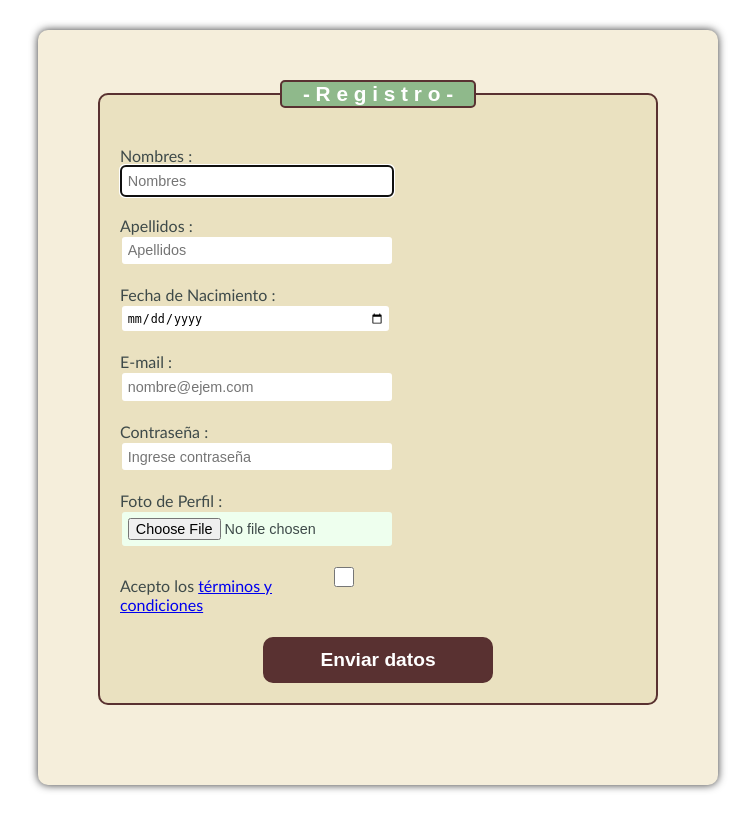
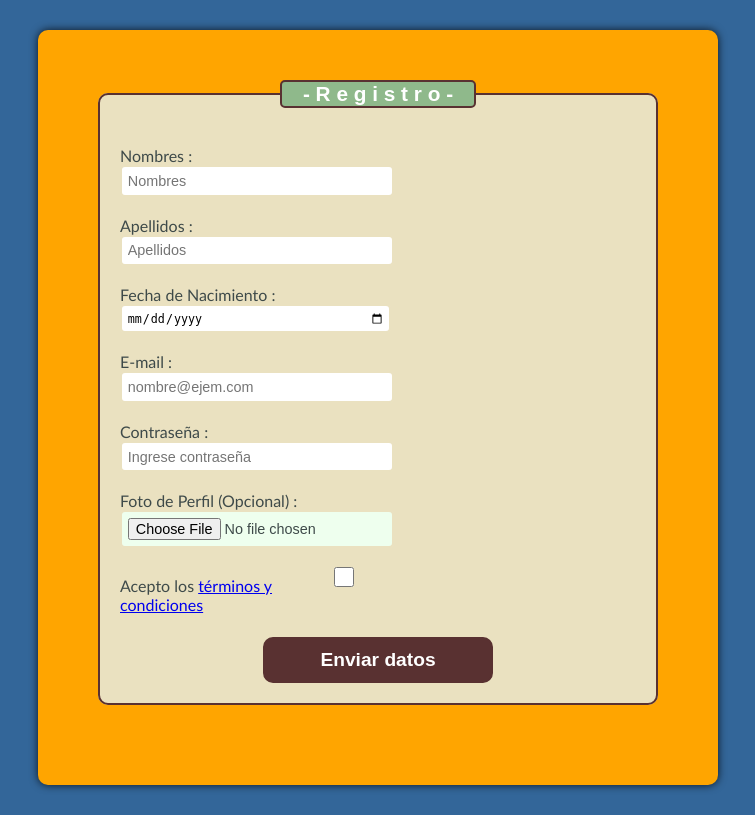
Before and after one commit to mpedemonte/CLIM, a PHP site: page /registro.html in a window 1280 px wide. Shown: the whole page, without its empty margins (262-1017 px from the left). Run offline with PHP 8.4, Linux system fonts and the light colour scheme.

Commit message:
Add files via upload

```diff
--- a/Maquetas/registro.css
+++ b/Maquetas/registro.css
@@ -1,7 +1,8 @@
-
 body {
   margin: 30px;
   font-family: "Trebuchet MS", Arial, Helvetica, sans-serif;
+  background-color: #336699;
+  color: white;
 }
 
 form {
@@ -10,7 +11,7 @@ form {
   padding: 50px 60px;
   overflow: auto;
   color: #3e4a49;
-  background-color: #f5eedb;
+  background-color: orange;
   border-radius: 10px;
   box-shadow: 0 0 .5em rgba(0, 0, 0, .8);
 }
@@ -81,8 +82,8 @@ textarea {
 input[type="checkbox"] {
   width: 20px;
   height: 20px;
+  color: black;
 }
-
 
 /* CSS de submit button */
 
--- a/Maquetas/registro.html
+++ b/Maquetas/registro.html
@@ -9,14 +9,14 @@
     <form name="formulario" method="post" action="registro.php">
     <fieldset>
     <legend> - R e g i s t r o - </legend> <br> <br>
-    Nombres : <input type="text" id="nom" name="nom" placeholder="Nombres" required="required" autofocus="autofocus"> <br>
+    Nombres : <input type="text" id="nom" name="nom" placeholder="Nombres" required="required"> <br>
     Apellidos : <input type="text" id="ape" name="ape" placeholder="Apellidos" required="required"> <br>
     Fecha de Nacimiento :<input type="date" name="fn" required="required" max="1999-01-01"> <br>
     E-mail : <input type="email" name="email" id="email" required="required" placeholder="nombre@ejem.com"> <br>
     Contraseña : <input type="password" id="pass" name="pass" required="required" placeholder="Ingrese contraseña"><br>
-    Foto de Perfil : <input type="file" id="pic" name="pic" > <br>
+    Foto de Perfil (Opcional) : <input type="file" id="pic" name="pic" > <br>
     <label for="acepto">  Acepto los <a href="#">términos y condiciones </a> </label> <!-- Terminos y condiciones en proceso -->
-    <input type="checkbox" name="acepto" id="acepto" required="required">
+    <input type="checkbox" name="acepto" id="acepto">
     <input type="submit" value="Enviar datos">
     </fieldset>
    </form>
```
